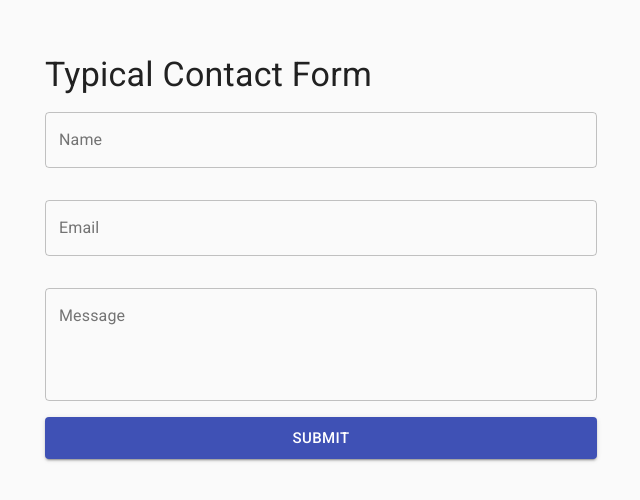
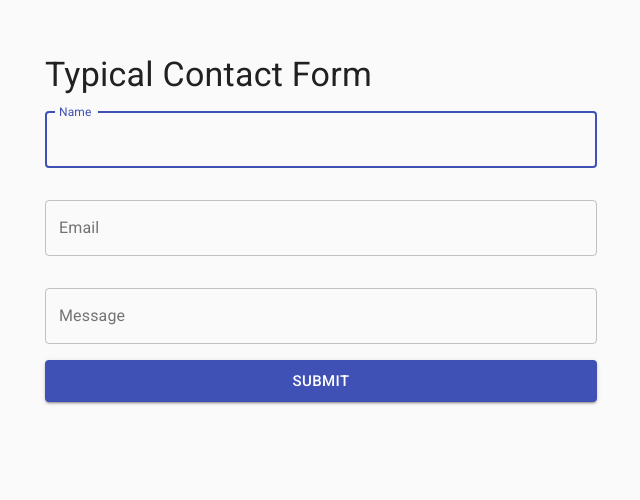
Before and after one commit to SevaDer14/forms-playground, a Next.js app: page / in a window 1280 px wide. Shown: the part 138-638 px from the top of the page, without its empty margins (319-959 px from the left). Built offline with nearby package versions, Linux system fonts and the light colour scheme.

Commit message:
adds hook form functionality

```diff
--- a/package.json
+++ b/package.json
@@ -12,7 +12,8 @@
     "@material-ui/core": "^4.12.3",
     "next": "11.1.2",
     "react": "17.0.2",
-    "react-dom": "17.0.2"
+    "react-dom": "17.0.2",
+    "react-hook-form": "^7.15.2"
   },
   "devDependencies": {
     "eslint": "7.32.0",
--- a/pages/index.jsx
+++ b/pages/index.jsx
@@ -1,16 +1,7 @@
-import { useEffect } from 'react';
 import Head from 'next/head';
-import {
-  Container,
-  TextField,
-  Typography,
-  Button,
-  Grid,
-} from '@material-ui/core';
-
+import { Container } from '@material-ui/core';
+import ContactForm from '../src/components/ContactForm'
 const Home = () => {
-  useEffect(() => {}, []);
-
   return (
     <>
       <Head>
@@ -20,15 +11,7 @@ const Home = () => {
         />
       </Head>
       <Container maxWidth='sm' style={{ paddingTop: '15%' }}>
-        <form>
-          <Typography variant='h4'>Typical Contact Form</Typography>
-          <TextField label='Name' />
-          <TextField label='Email' />
-          <TextField label='Message' multiline />
-          <Button fullWidth type='submit'>
-            Submit
-          </Button>
-        </form>
+        <ContactForm/>
       </Container>
     </>
   );
--- /dev/null
+++ b/src/components/ContactForm.jsx
@@ -0,0 +1,46 @@
+import { TextField, Typography, Button } from '@material-ui/core';
+import { useForm } from 'react-hook-form';
+
+const ContactForm = () => {
+  const {
+    register,
+    handleSubmit,
+    formState: { errors },
+  } = useForm();
+
+  const onSubmit = (formData) => {
+    alert(JSON.stringify(formData));
+  };
+
+  const nameProps = {
+    label: 'Name',
+    inputProps: {
+      ...register('name', { required: 'Please enter the name.' }),
+    },
+    error: errors.name,
+    helperText: errors.name?.message,
+    autoFocus: true,
+  };
+
+  const emailProps = {
+    label: 'Email',
+  };
+
+  const messageProps = {
+    label: 'Message',
+  };
+
+  return (
+    <form onSubmit={handleSubmit(onSubmit)}>
+      <Typography variant='h4'>Typical Contact Form</Typography>
+      <TextField {...nameProps} />
+      <TextField {...emailProps} />
+      <TextField {...messageProps} />
+      <Button fullWidth type='submit'>
+        Submit
+      </Button>
+    </form>
+  );
+};
+
+export default ContactForm;
```
Also changed, not shown: 1 other file (tests, documents, lock files or other folders).
